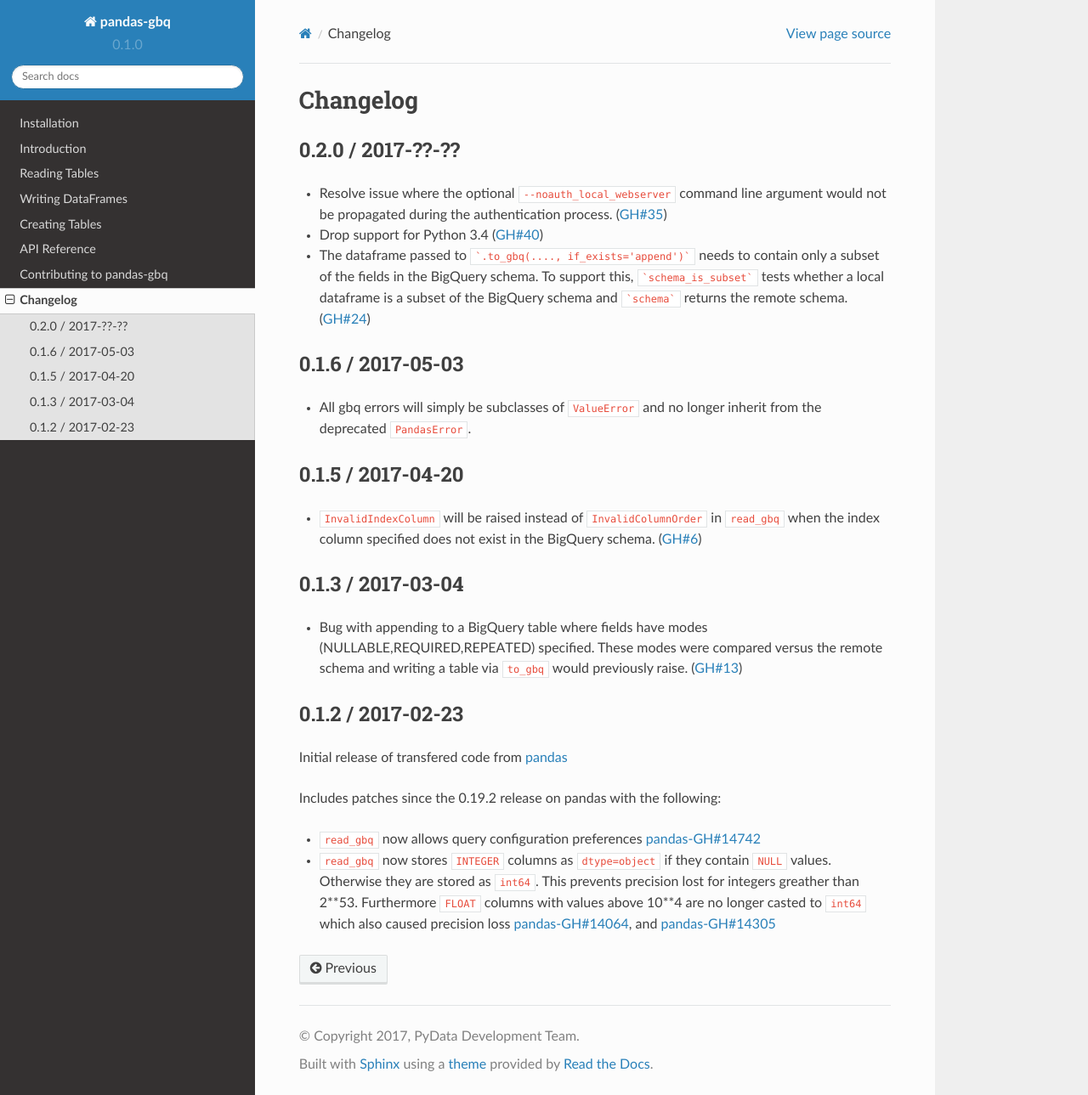
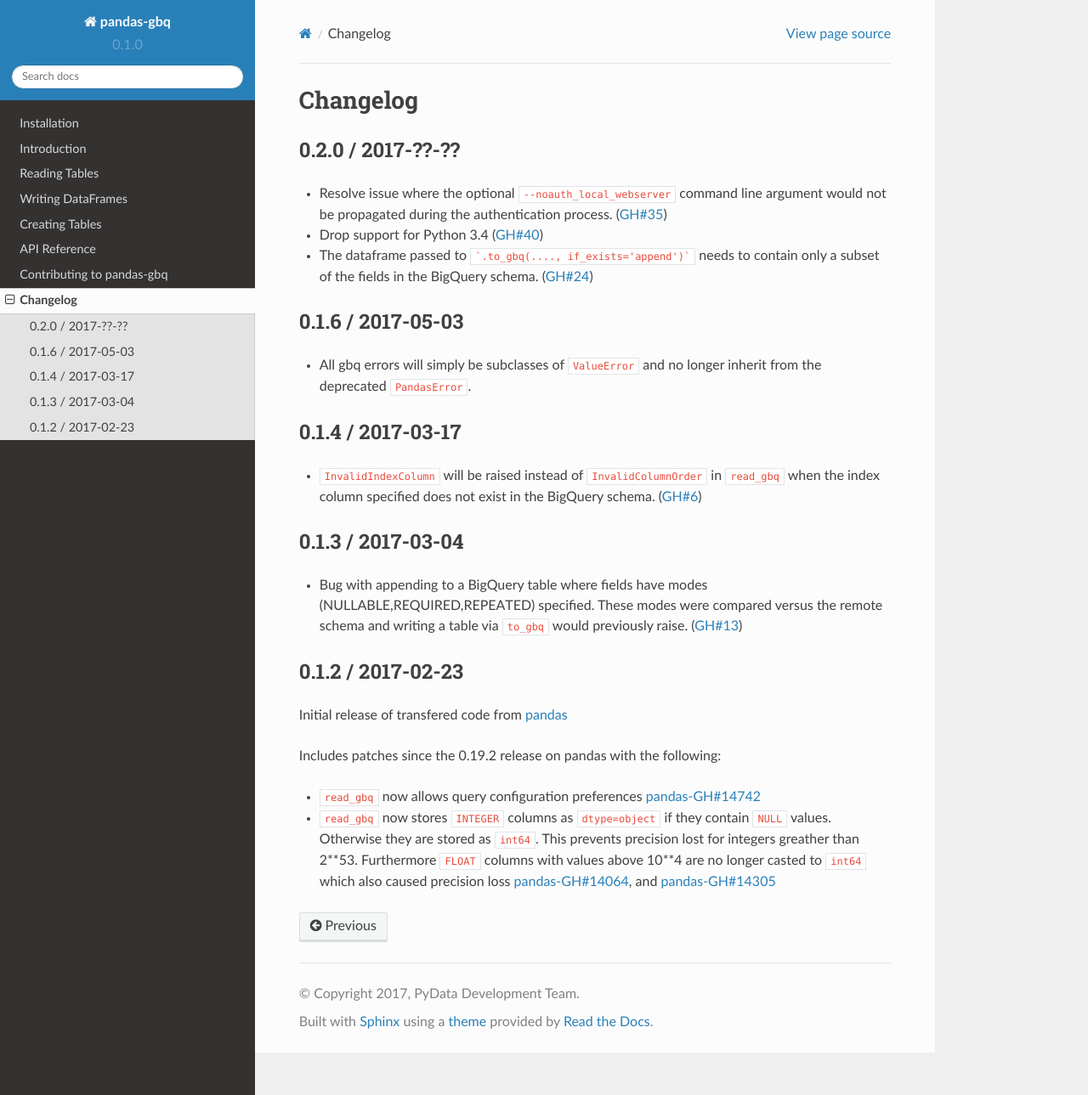
Before and after one commit to googleapis/python-bigquery-pandas, a Sphinx documentation site: the page built from docs/source/changelog.rst, in a window 1280 px wide and 1289 px high. Shown: the whole window at 85% size. Built offline with Sphinx 7.4.7 and the Read the Docs theme 2.0.0, drawn with Linux system fonts in a browser that asks for light colours.

Commit message:
Minor tweaks before merging

````diff
--- a/docs/source/changelog.rst
+++ b/docs/source/changelog.rst
@@ -6,7 +6,7 @@
 
 - Resolve issue where the optional ``--noauth_local_webserver`` command line argument would not be propagated during the authentication process. (:issue:`35`)
 - Drop support for Python 3.4 (:issue:`40`)
-- The dataframe passed to ```.to_gbq(...., if_exists='append')``` needs to contain only a subset of the fields in the BigQuery schema. To support this, ```schema_is_subset``` tests whether a local dataframe is a subset of the BigQuery schema and ```schema``` returns the remote schema. (:issue:`24`)
+- The dataframe passed to ```.to_gbq(...., if_exists='append')``` needs to contain only a subset of the fields in the BigQuery schema. (:issue:`24`)
 
 
 0.1.6 / 2017-05-03
@@ -14,7 +14,7 @@
 
 - All gbq errors will simply be subclasses of ``ValueError`` and no longer inherit from the deprecated ``PandasError``.
 
-0.1.5 / 2017-04-20
+0.1.4 / 2017-03-17
 ------------------
 
 - ``InvalidIndexColumn`` will be raised instead of ``InvalidColumnOrder`` in ``read_gbq`` when the index column specified does not exist in the BigQuery schema. (:issue:`6`)
--- a/docs/source/writing.rst
+++ b/docs/source/writing.rst
@@ -40,7 +40,7 @@
 
    If the ``if_exists`` argument is set to ``'append'``, the destination dataframe will
    be written to the table using the defined table schema and column types. The
-   dataframe must contain fields (matching name and type) currently in the destination.
+   dataframe must contain fields (matching name and type) currently in the destination table.
    If the ``if_exists`` argument is set to ``'replace'``, and the existing table has a
    different schema, a delay of 2 minutes will be forced to ensure that the new schema
    has propagated in the Google environment. See
````
